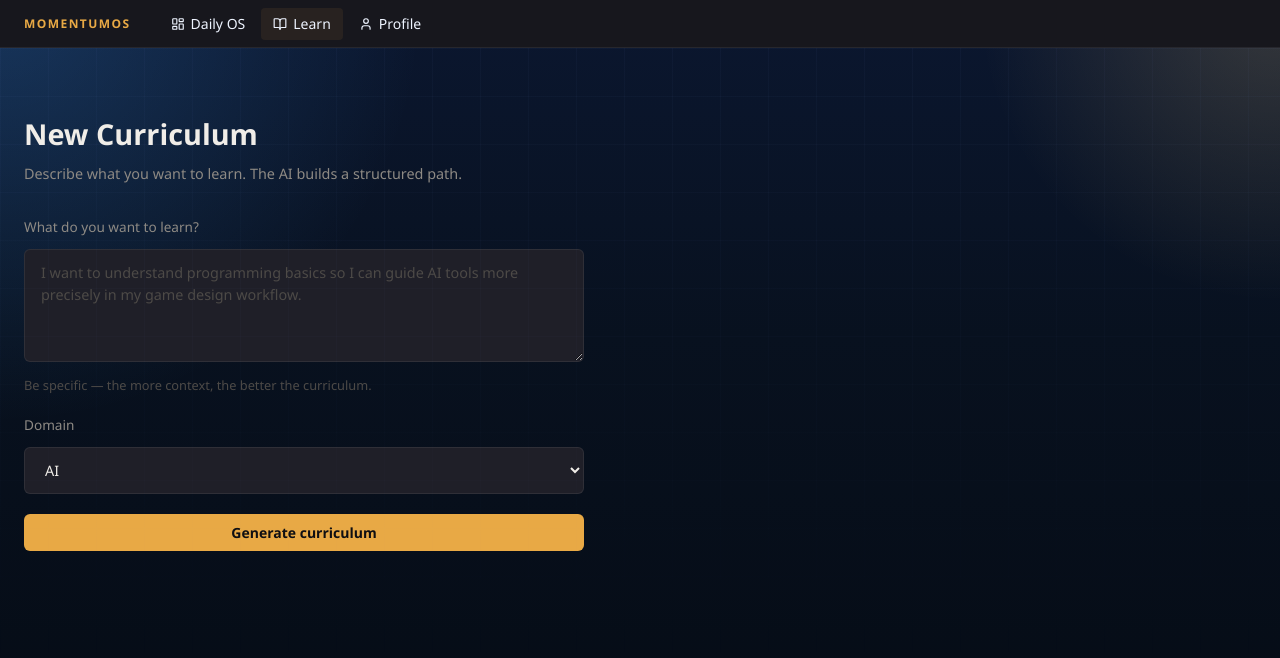
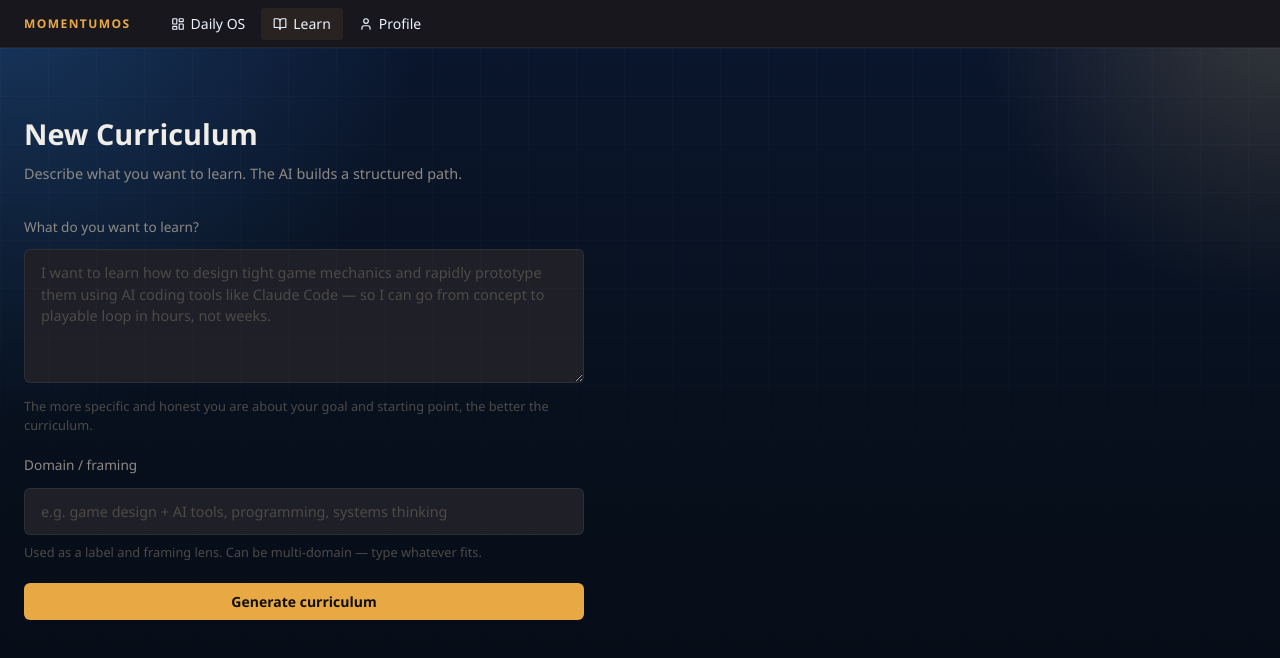
Before and after one commit to gamedesignersatbir-coder/MomentumOS, a Next.js app: page /learn/new in a window 1280 px wide. Shown: the top 658 px of the page. Built offline with nearby package versions, Linux system fonts and the light colour scheme; what sqlite would draw is missing.

Commit message:
fix: replace domain dropdown with free-text field, allow multi-domain framing

```diff
--- a/app/learn/actions.ts
+++ b/app/learn/actions.ts
@@ -65,7 +65,7 @@ export async function generateCurriculumAction(formData: FormData): Promise<
 > {
   const schema = z.object({
     goalStatement: z.string().min(10).max(2000),
-    domain: z.string().min(1).max(60),
+    domain: z.string().max(100).default('general'),
   });
   const parsed = schema.safeParse({
     goalStatement: field(formData, 'goalStatement'),
--- a/components/curriculum-builder-form.tsx
+++ b/components/curriculum-builder-form.tsx
@@ -3,7 +3,6 @@
 import { useState, useTransition } from 'react';
 import { useRouter } from 'next/navigation';
 import { generateCurriculumAction } from '@/app/learn/actions';
-import { DOMAINS } from '@/lib/curriculum-types';
 
 export function CurriculumBuilderForm() {
   const router = useRouter();
@@ -29,23 +28,26 @@ export function CurriculumBuilderForm() {
         <textarea
           name="goalStatement"
           className="textarea"
-          rows={4}
-          placeholder="I want to understand programming basics so I can guide AI tools more precisely in my game design workflow."
+          rows={5}
+          placeholder="I want to learn how to design tight game mechanics and rapidly prototype them using AI coding tools like Claude Code — so I can go from concept to playable loop in hours, not weeks."
           required
         />
         <p style={{ marginTop: 'var(--space-2)', fontSize: '0.8rem', color: 'var(--text-muted)' }}>
-          Be specific — the more context, the better the curriculum.
+          The more specific and honest you are about your goal and starting point, the better the curriculum.
         </p>
       </div>
 
       <div>
-        <label className="soft-close-label">Domain</label>
-        <select name="domain" className="input" defaultValue="AI">
-          {DOMAINS.map((d) => (
-            <option key={d} value={d}>{d}</option>
-          ))}
-          <option value="other">Other</option>
-        </select>
+        <label className="soft-close-label">Domain / framing</label>
+        <input
+          name="domain"
+          className="input"
+          placeholder="e.g. game design + AI tools, programming, systems thinking"
+          defaultValue=""
+        />
+        <p style={{ marginTop: 'var(--space-2)', fontSize: '0.8rem', color: 'var(--text-muted)' }}>
+          Used as a label and framing lens. Can be multi-domain — type whatever fits.
+        </p>
       </div>
 
       {error && (
--- a/lib/openrouter.ts
+++ b/lib/openrouter.ts
@@ -128,7 +128,7 @@ Constraints:
     },
     {
       role: 'user',
-      content: `Goal: ${input.goalStatement}\nDomain: ${input.domain}`,
+      content: `Goal: ${input.goalStatement}\nDomain / framing lens: ${input.domain || 'infer from goal'}`,
     },
   ];
 }
```
